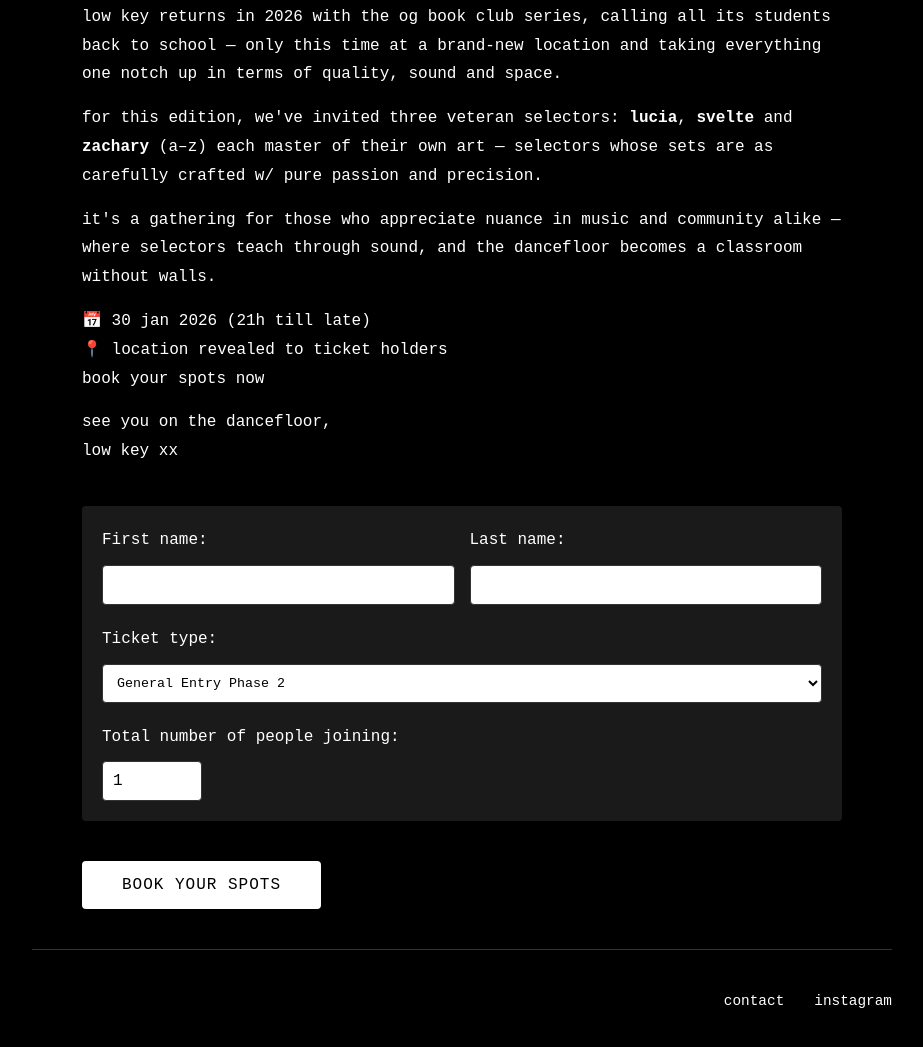
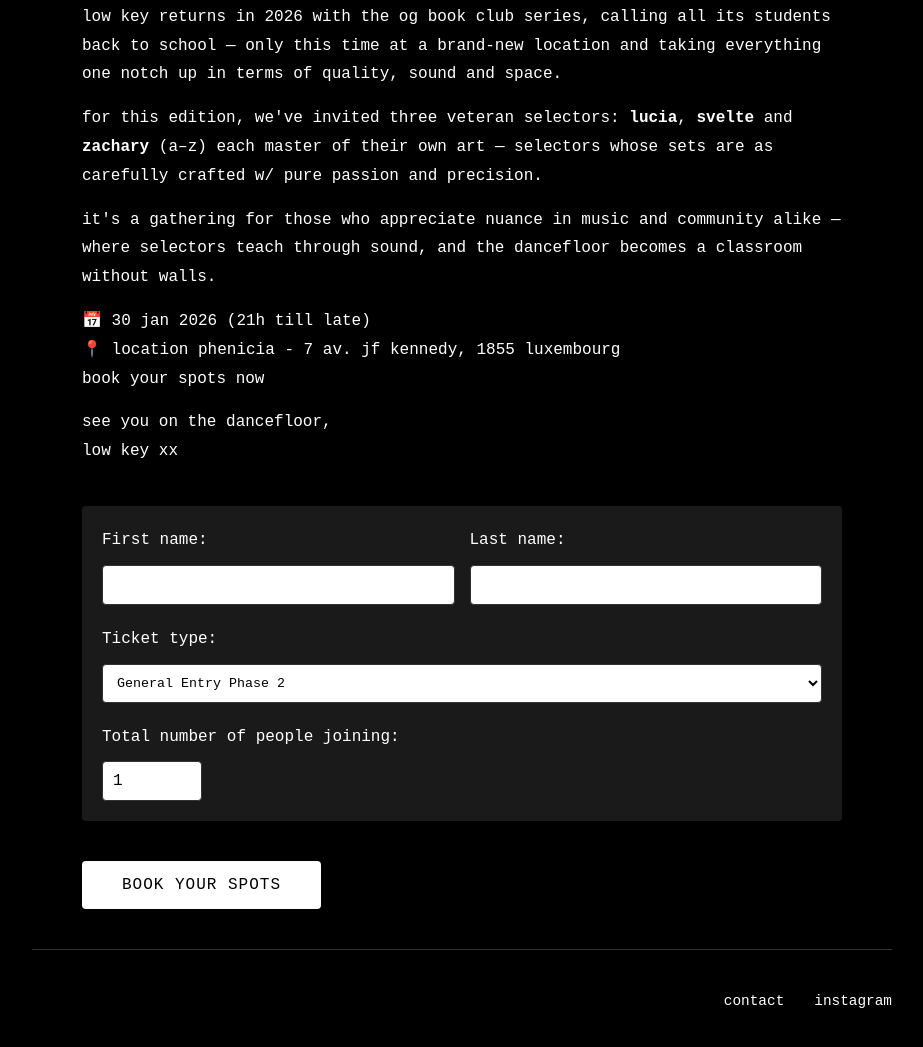
Before and after one commit to shameekvats/low-key, a website: page event-bookclub-31012026.html in a window 1280 px wide. Shown: the part 1131-2178 px from the top of the page, without its empty margins (178-1101 px from the left). Drawn offline with Linux system fonts and the light colour scheme.

Commit message:
Update event location for book club 30 Jan 2026
Replaced placeholder text with the actual venue address: Phenicia - 7 Av. JF Kennedy, 1855 Luxembourg.

```diff
--- a/event-bookclub-31012026.html
+++ b/event-bookclub-31012026.html
@@ -166,7 +166,7 @@
                     <p>low key returns in 2026 with the OG book club series, calling all its students back to school — only this time at a brand‑new location and taking everything one notch up in terms of quality, sound and space.</p>
                     <p>for this edition, we've invited three veteran selectors: <strong>lucia</strong>, <strong>svelte</strong> and <strong>zachary</strong> (a–z) each master of their own art — selectors whose sets are as carefully crafted w/ pure passion and precision.</p>
                     <p>it's a gathering for those who appreciate nuance in music and community alike — where selectors teach through sound, and the dancefloor becomes a classroom without walls.</p>
-                    <p>📅 30 jan 2026 (21h till late)<br>📍 location revealed to ticket holders<br>book your spots now</p>
+                    <p>📅 30 jan 2026 (21h till late)<br>📍 location Phenicia - 7 Av. JF Kennedy, 1855 Luxembourg<br>book your spots now</p>
                     <p>see you on the dancefloor,<br>low key xx</p>
                 </div>
 
```
